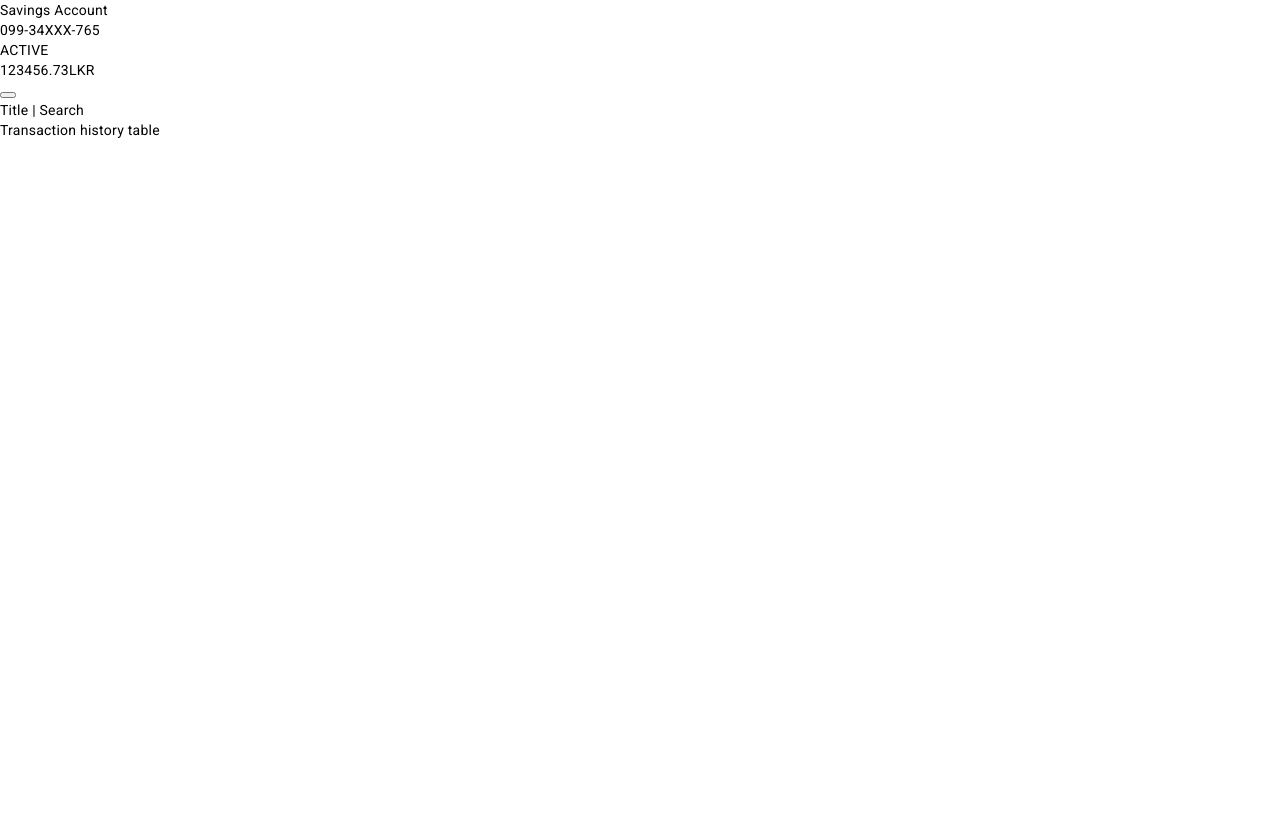
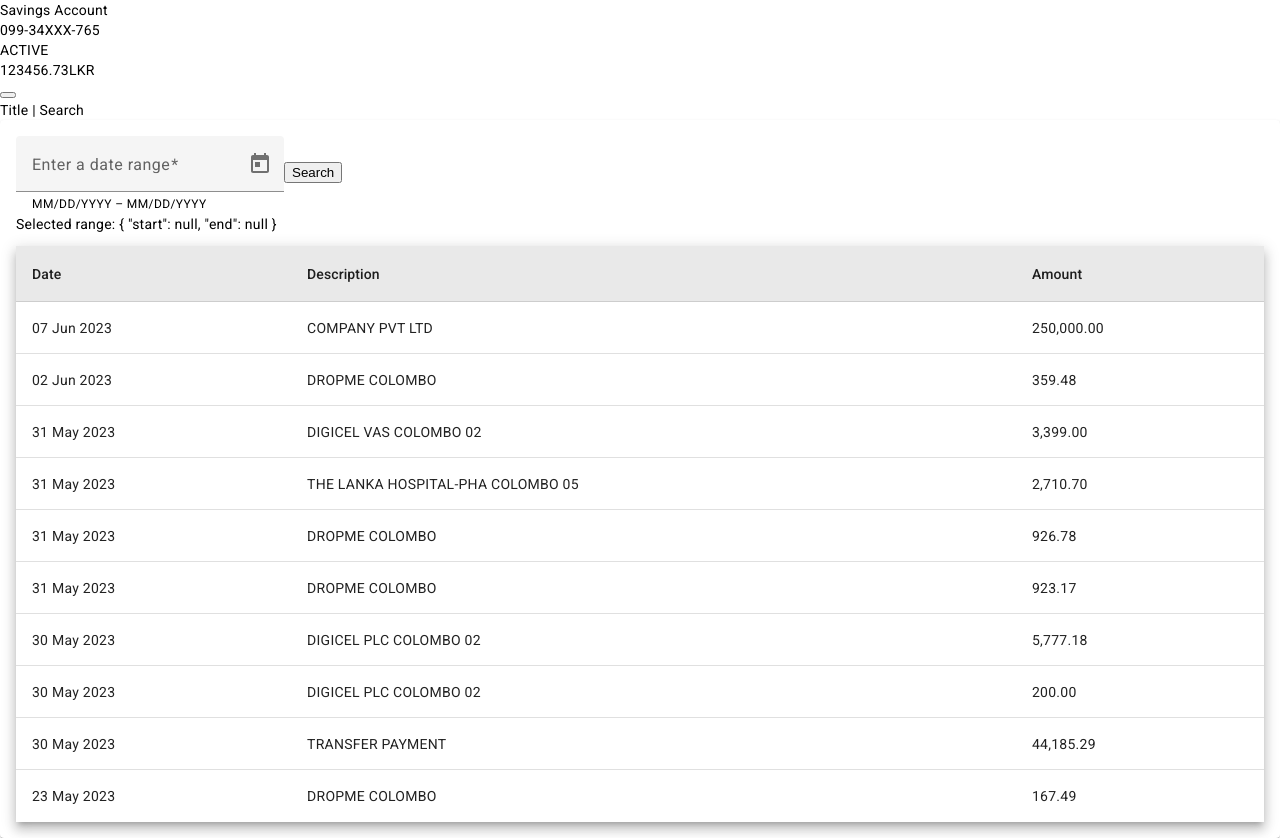
Before and after one commit to angelapriyadharshini/bank-app, an Angular app: page /accounts/1 in a window 1280 px wide. Before the commit the page ends 800 px from the top, so only its background shows below. Built offline with nearby package versions, Linux system fonts and the light colour scheme.

Commit message:
adding search transaction functionality

```diff
--- a/src/app/accounts/account-summary/account-summary.component.html
+++ b/src/app/accounts/account-summary/account-summary.component.html
@@ -19,7 +19,7 @@
     <div class="transaction-history">
       <div class="transaction-history-header">Title | Search</div>
       <div class="transaction-history-container">
-        <div>Transaction history table</div>
+        <div><app-transaction></app-transaction></div>
       </div>
     </div>
   </div>
--- a/src/app/accounts/account-summary/account-summary.component.ts
+++ b/src/app/accounts/account-summary/account-summary.component.ts
@@ -3,11 +3,12 @@ import { CommonModule } from '@angular/common';
 import { ActivatedRoute } from '@angular/router';
 import { AccountService } from '../shared/account.service';
 import { Account } from '../shared/account';
+import { TransactionsComponent } from 'src/app/transactions/transactions.component';
 
 @Component({
   selector: 'app-account-summary',
   standalone: true,
-  imports: [CommonModule],
+  imports: [CommonModule, TransactionsComponent],
   templateUrl: './account-summary.component.html',
   styleUrls: ['./account-summary.component.css'],
 })
--- a/src/app/transactions/transactions.component.css
+++ b/src/app/transactions/transactions.component.css
@@ -0,0 +1,7 @@
+.transaction-table-header {
+  background-color: rgb(233, 233, 233);
+}
+
+.currency-column {
+  text-align: right;
+}
--- a/src/app/transactions/transactions.component.html
+++ b/src/app/transactions/transactions.component.html
@@ -1,5 +1,74 @@
 <mat-card>
   <mat-card-content>
+    <form [formGroup]="transactionHistoryForm" (ngSubmit)="onSubmit()">
+      <mat-form-field>
+        <mat-label>Enter a date range</mat-label>
+        <mat-date-range-input [rangePicker]="picker">
+          <input
+            matStartDate
+            formControlName="start"
+            placeholder="Start date"
+          />
+          <input matEndDate formControlName="end" placeholder="End date" />
+        </mat-date-range-input>
+        <mat-hint>MM/DD/YYYY – MM/DD/YYYY</mat-hint>
+        <mat-datepicker-toggle
+          matIconSuffix
+          [for]="picker"
+        ></mat-datepicker-toggle>
+        <mat-date-range-picker #picker></mat-date-range-picker>
+
+        <mat-error
+          *ngIf="
+            transactionHistoryForm.controls.start.hasError(
+              'matStartDateInvalid'
+            )
+          "
+          >Invalid start date</mat-error
+        >
+        <mat-error
+          *ngIf="
+            transactionHistoryForm.controls.end.hasError('matEndDateInvalid')
+          "
+          >Invalid end date</mat-error
+        >
+      </mat-form-field>
+      <button type="submit">Search</button>
+    </form>
+
+    <p>Selected range: {{ transactionHistoryForm.value | json }}</p>
+
+    <!-- <mat-form-field>
+      <mat-label>Enter a date range</mat-label>
+      <mat-date-range-input
+        [formGroup]="transactionHistoryRange"
+        [rangePicker]="picker"
+      >
+        <input matStartDate formControlName="start" placeholder="Start date" />
+        <input matEndDate formControlName="end" placeholder="End date" />
+      </mat-date-range-input>
+      <mat-hint>MM/DD/YYYY – MM/DD/YYYY</mat-hint>
+      <mat-datepicker-toggle
+        matIconSuffix
+        [for]="picker"
+      ></mat-datepicker-toggle>
+      <mat-date-range-picker #picker></mat-date-range-picker>
+
+      <mat-error
+        *ngIf="
+          transactionHistoryRange.controls.start.hasError('matStartDateInvalid')
+        "
+        >Invalid start date</mat-error
+      >
+      <mat-error
+        *ngIf="
+          transactionHistoryRange.controls.end.hasError('matEndDateInvalid')
+        "
+        >Invalid end date</mat-error
+      >
+    </mat-form-field>
+
+    <p>Selected range: {{ transactionHistoryRange.value | json }}</p> -->
     <table mat-table [dataSource]="dataSource" class="mat-elevation-z8">
       <ng-container matColumnDef="transactionDate">
         <th mat-header-cell *matHeaderCellDef>Date</th>
--- a/src/app/transactions/transactions.component.ts
+++ b/src/app/transactions/transactions.component.ts
@@ -1,7 +1,20 @@
 import { Component } from '@angular/core';
-import { CommonModule } from '@angular/common';
+import { CommonModule, JsonPipe, NgIf } from '@angular/common';
+import { MatTableModule } from '@angular/material/table';
+import { MatCardModule } from '@angular/material/card';
 import { TransactionService } from './shared/transaction.service';
 import { Transaction } from './shared/transaction';
+import { MatNativeDateModule } from '@angular/material/core';
+import {
+  FormControl,
+  FormGroup,
+  FormsModule,
+  NgForm,
+  ReactiveFormsModule,
+  Validators,
+} from '@angular/forms';
+import { MatDatepickerModule } from '@angular/material/datepicker';
+import { MatFormFieldModule } from '@angular/material/form-field';
 
 @Component({
   selector: 'app-transaction',
@@ -10,20 +23,43 @@ import { Transaction } from './shared/transaction';
     CommonModule,
     MatTableModule,
     MatCardModule,
+    MatFormFieldModule,
+    MatDatepickerModule,
+    FormsModule,
+    ReactiveFormsModule,
+    NgIf,
+    JsonPipe,
+    MatNativeDateModule,
   ],
   templateUrl: './transactions.component.html',
   styleUrls: ['./transactions.component.css'],
 })
 export class TransactionsComponent {
+  transactions: Transaction[] = [];
+  transactionTableHeaders: string[] = [
+    'transactionDate',
+    'transactionPartner',
+    'transactionAmount',
+  ];
+  dataSource: Transaction[] = [];
+  transactionHistoryForm = new FormGroup({
+    start: new FormControl<Date | null>(null, Validators.required),
+    end: new FormControl<Date | null>(null, Validators.required),
+  });
+
   constructor(private transactionService: TransactionService) {}
   ngOnInit() {
     this.getInitialTransactions();
-}
-
+  }
+  onSubmit() {
+    console.log(this.transactionHistoryForm);
+    console.log(this.transactionHistoryForm.value);
+    console.log(this.transactionHistoryForm.valid);
+  }
   getInitialTransactions() {
     this.transactionService.getSavingsTransactions().subscribe({
-      next: (trans) => {
-        this.transactions = trans.slice(0, 10);
+      next: (transactions) => {
+        this.transactions = transactions.slice(0, 10);
         console.log(this.transactions);
         this.dataSource = this.transactions;
       },
@@ -32,3 +68,19 @@ export class TransactionsComponent {
       },
     });
   }
+}
+
+// this.transactions.forEach((item) => {
+//   if (
+//     new Date(item.transactionDate) >= new Date('2023-05-31') &&
+//     new Date(item.transactionDate) <= new Date('2023-06-07')
+//   ) {
+//     console.log('Yes!!!', item.transactionDate);
+//   }
+//   if (
+//     new Date(item.transactionDate).toString() ===
+//     new Date('2023-05-23').toString()
+//   ) {
+//     console.log('No!!!', item.transactionDate);
+//   }
+// });
```
